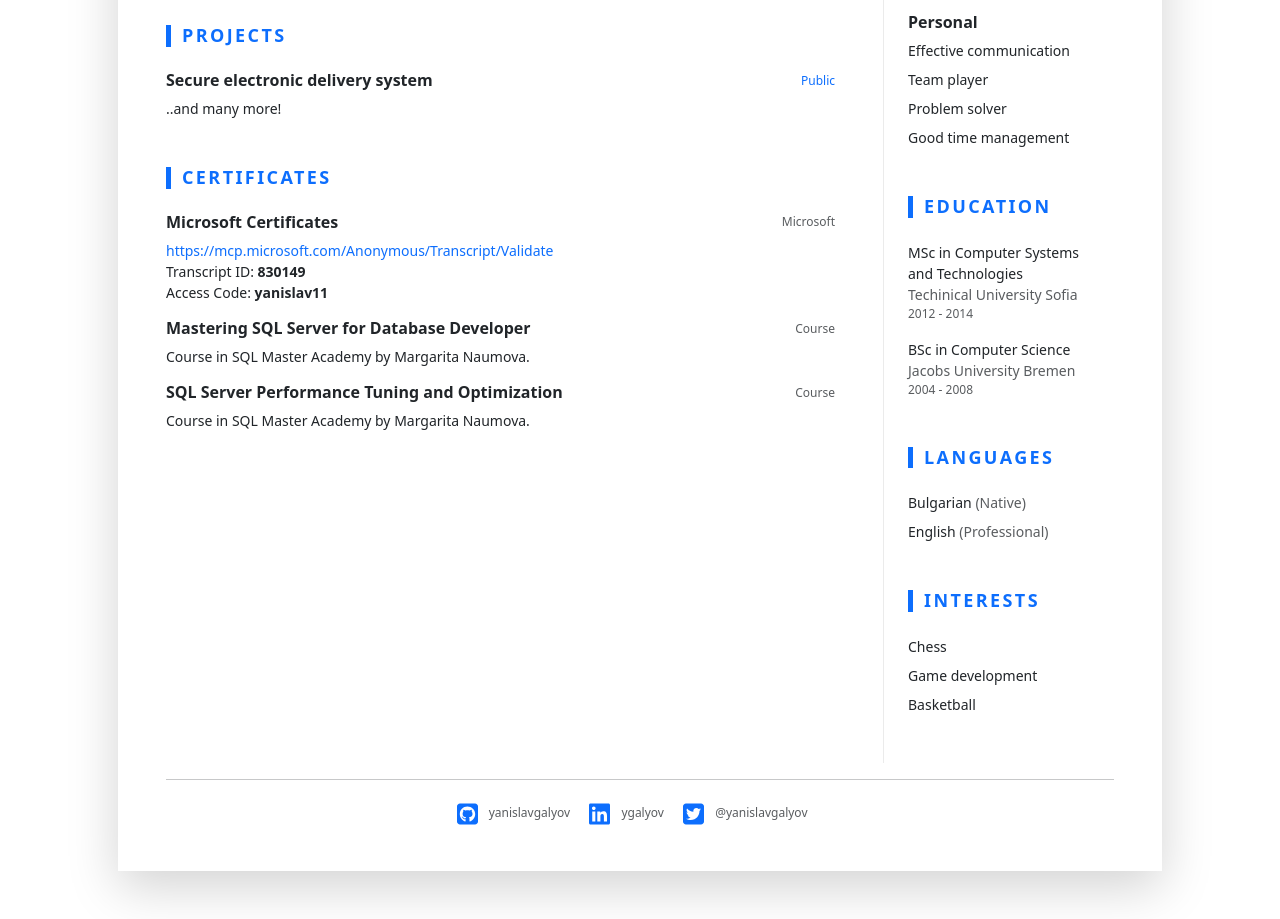
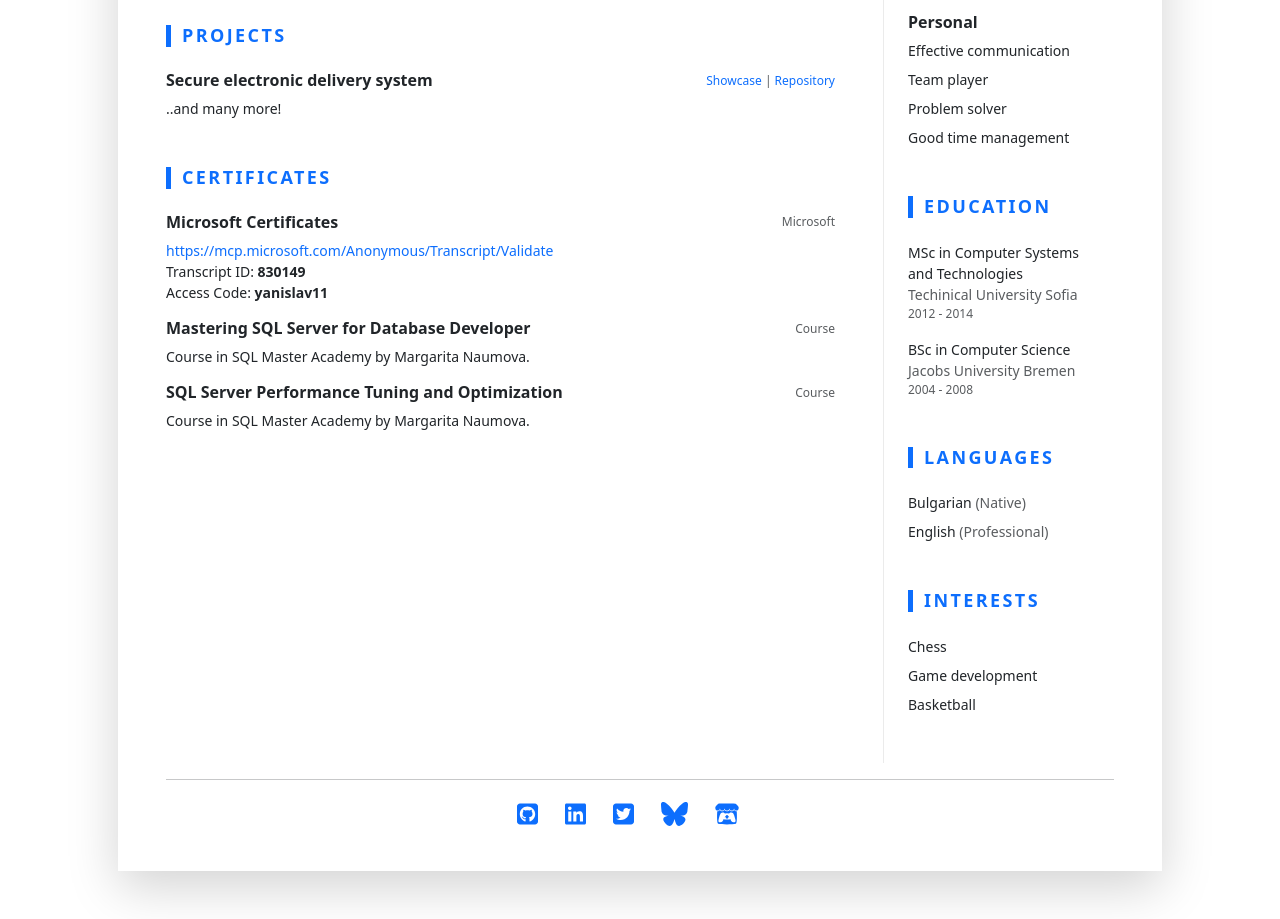
Before and after one commit to yanislavgalyov/cv, a website: page index.html in a window 1280 px wide. Shown: the part 922-1841 px from the top of the page. Drawn offline with nearby package versions, Linux system fonts and the light colour scheme.

Commit message:
add local avatar. add tools for local dev

```diff
--- a/index.html
+++ b/index.html
@@ -91,7 +91,7 @@
               <div class="col-12 col-md-3 col-xl-2 text-center">
                 <img
                   class="cv-avatar mb-3 mb-md-0 me-md-5 ms-md-0 rounded mx-auto"
-                  src="https://media.licdn.com/dms/image/C5603AQGX3yFyPgbZBQ/profile-displayphoto-shrink_400_400/0/1517400557191?e=1720656000&v=beta&t=iX8CTbqcpJuwRyu3E45QXZcpIqu5_XQIoy1OicFe3AE"
+                  src="images/avatar.jpg"
                   alt="avatar" />
               </div>
 
@@ -238,11 +238,19 @@
                     <div
                       class="item-meta col-12 col-md-6 col-lg-4 text-muted text-start text-md-end">
                       <a
+                        href="https://edelivery.egov.bg/"
+                        class="theme-link"
+                        target="_blank"
+                        rel="noopener">
+                        Showcase
+                      </a>
+                      |
+                      <a
                         href="https://git.egov.bg/daeu/edelivery2022/69_04.09.2020"
                         class="theme-link"
                         target="_blank"
                         rel="noopener">
-                        Public
+                        Repository
                       </a>
                     </div>
                   </div>
@@ -420,9 +428,9 @@
                   <i
                     class="fab fa-github-square fa-2x me-2"
                     data-fa-transform="down-4"></i>
-                  <span class="d-none d-lg-inline-block text-muted">
+                  <!-- <span class="d-none d-lg-inline-block text-muted">
                     yanislavgalyov
-                  </span>
+                  </span> -->
                 </a>
               </li>
               <li class="list-inline-item mb-lg-0 me-3">
@@ -433,9 +441,9 @@
                   <i
                     class="fab fa-linkedin fa-2x me-2"
                     data-fa-transform="down-4"></i>
-                  <span class="d-none d-lg-inline-block text-muted">
+                  <!-- <span class="d-none d-lg-inline-block text-muted">
                     ygalyov
-                  </span>
+                  </span> -->
                 </a>
               </li>
               <li class="list-inline-item mb-lg-0 me-lg-3">
@@ -446,16 +454,38 @@
                   <i
                     class="fab fa-twitter-square fa-2x me-2"
                     data-fa-transform="down-4"></i>
-                  <span class="d-none d-lg-inline-block text-muted">
+                  <!-- <span class="d-none d-lg-inline-block text-muted">
                     @yanislavgalyov
-                  </span>
+                  </span> -->
+                </a>
+              </li>
+              <li class="list-inline-item mb-lg-0 me-lg-3">
+                <a
+                  href="https://bsky.app/profile/yanislavgalyov.bsky.social"
+                  target="_blank"
+                  rel="noopener">
+                  <i
+                    class="fab fa-bluesky fa-2x me-2"
+                    data-fa-transform="down-4"></i>
+                  <!-- <span class="d-none d-lg-inline-block text-muted">
+                    @yanislavgalyov.bsky.social
+                  </span> -->
+                </a>
+              </li>
+              <li class="list-inline-item mb-lg-0 me-lg-3">
+                <a
+                  href="https://yanislavgalyov.itch.io/"
+                  target="_blank"
+                  rel="noopener">
+                  <i
+                    class="fab fa-itch-io fa-2x me-2"
+                    data-fa-transform="down-4"></i>
                 </a>
               </li>
             </ul>
           </div>
         </article>
       </div>
-
       <footer class="footer text-center"></footer>
     </div>
   </body>
--- /dev/null
+++ b/nodemon.json
@@ -0,0 +1,5 @@
+{
+  "watch": ["."],
+  "ext": "html,css,js",
+  "exec": "npm run start"
+}
```
Also changed, not shown: package.json (added, +25 -0 lines), images/avatar.jpg (added), 3 other files.
